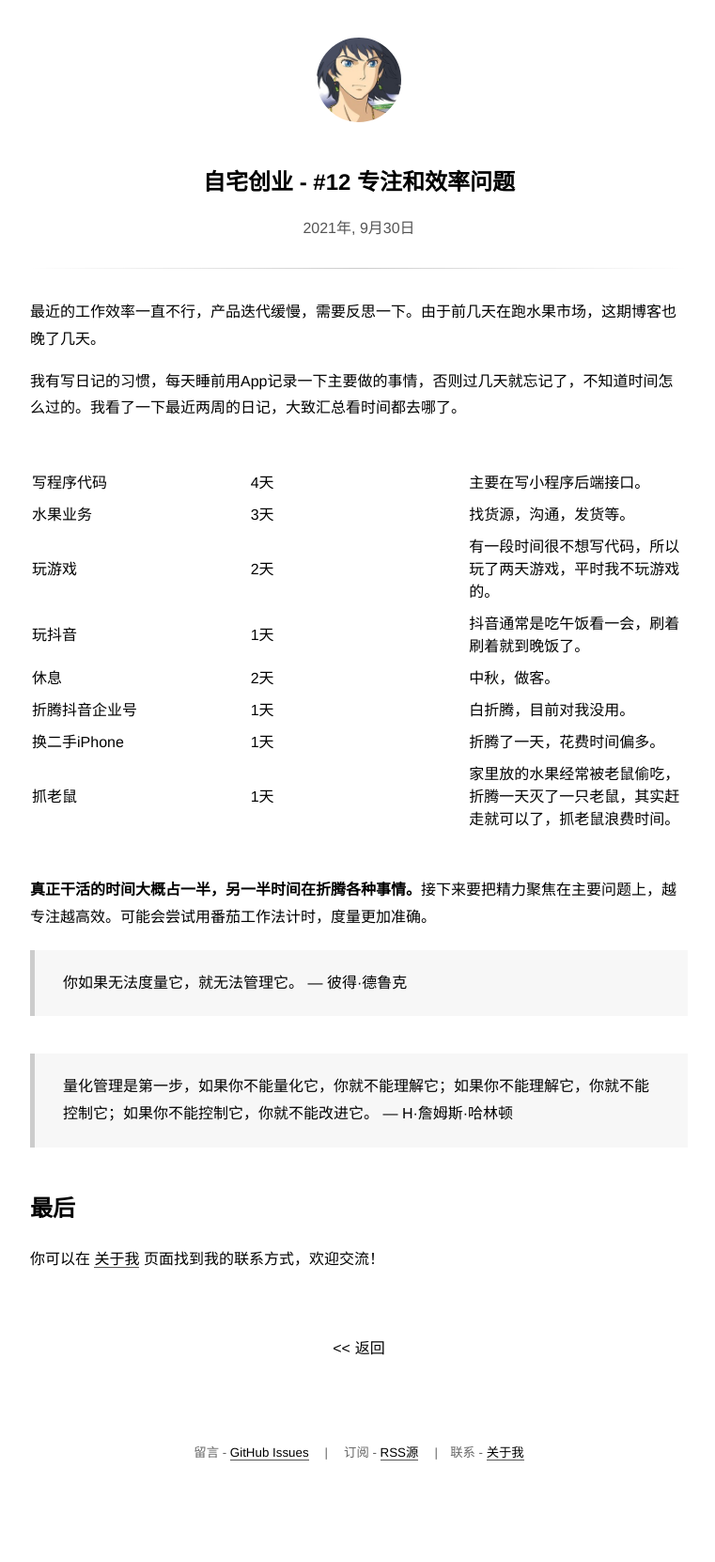
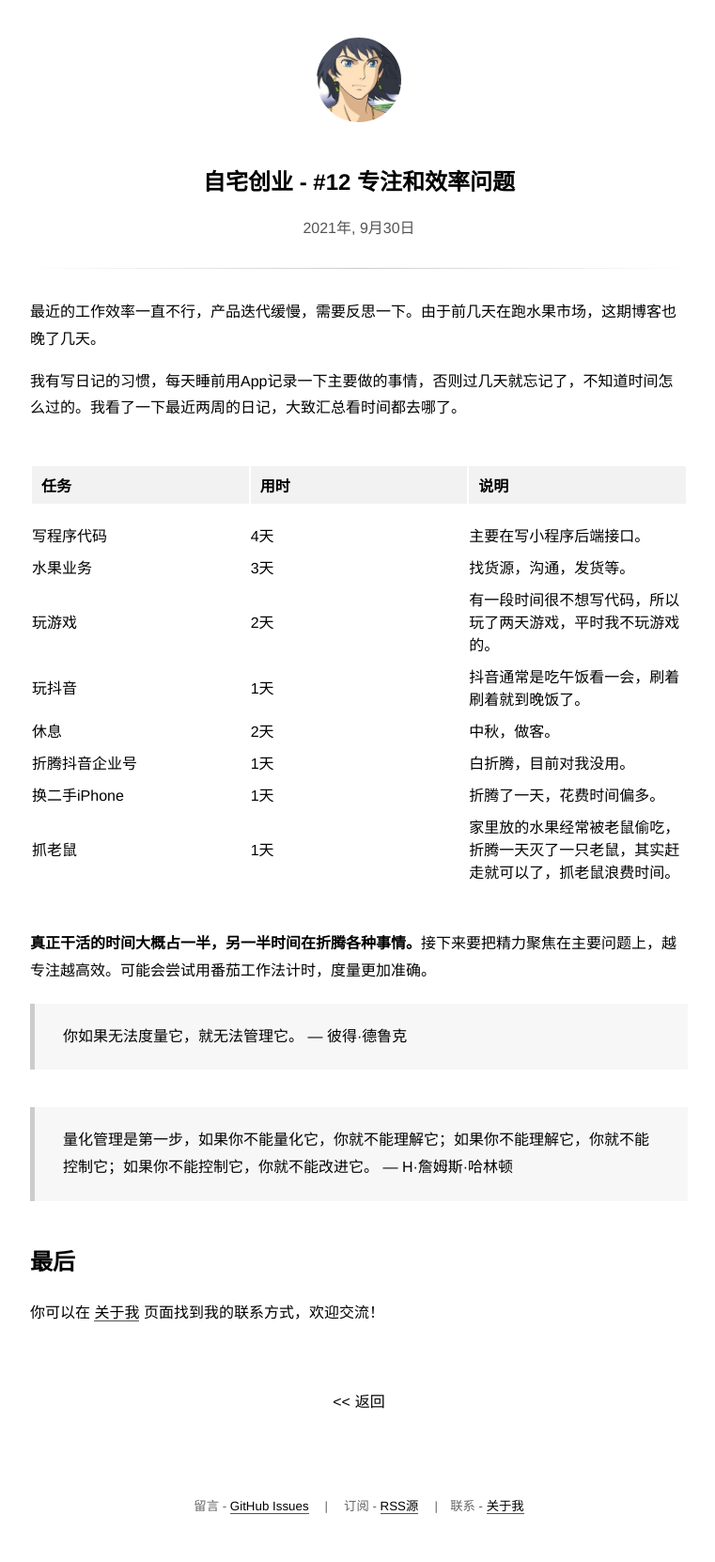
Before and after one commit to guyskk/guyskk.github.io, a Jekyll site: the page built from _posts/2021-09-30-onebiz-12.md, in a window 1280 px wide. Shown: the whole page at 94% size, without its empty margins (258-1019 px from the left). Built offline with Jekyll 4.4.1, drawn with Linux system fonts in a browser that asks for light colours; comment, search, counter and statistics services are not loaded; before the commit the page ends 1605 px from its top, so only the background shows below that.

Commit message:
update onebiz-12 table

```diff
--- a/_posts/2021-09-30-onebiz-12.md
+++ b/_posts/2021-09-30-onebiz-12.md
@@ -6,6 +6,7 @@ title: "自宅创业 - #12 专注和效率问题"
 
 我有写日记的习惯，每天睡前用App记录一下主要做的事情，否则过几天就忘记了，不知道时间怎么过的。我看了一下最近两周的日记，大致汇总看时间都去哪了。
 
+|   任务   |  用时   |      说明        |
 | -------- | --- | ------------------- |
 | 写程序代码 | 4天 |  主要在写小程序后端接口。 |
 | 水果业务 | 3天 |  找货源，沟通，发货等。   |
```
